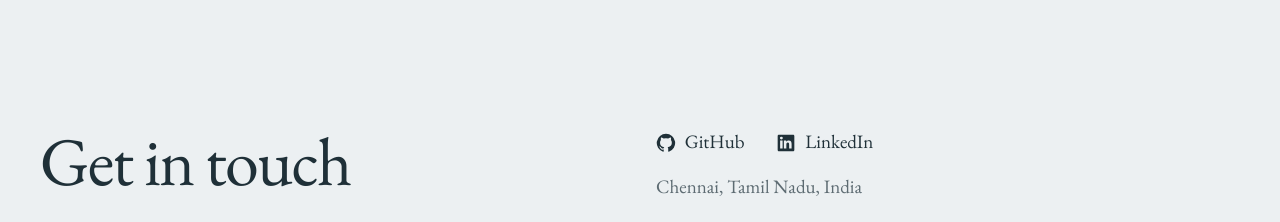
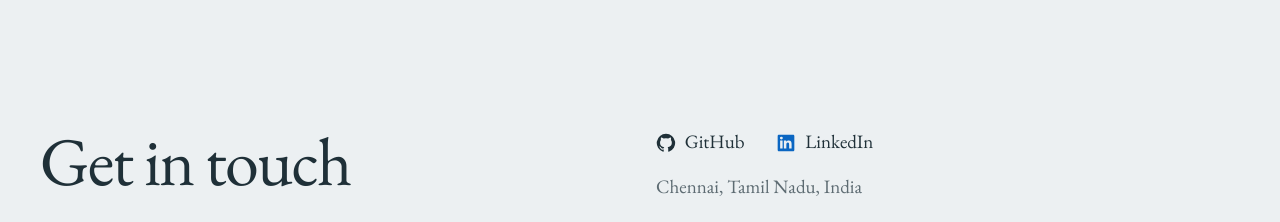
Before and after one commit to shailpradhan/profile-shail, a React (Vite) app: page / in a window 1280 px wide. Shown: the part 4740-4962 px from the top of the page. Built offline with nearby package versions, Linux system fonts and the light colour scheme.

Commit message:
Apply LinkedIn blue to contact icon

```diff
--- a/src/App.css
+++ b/src/App.css
@@ -576,6 +576,10 @@
   fill: currentColor;
 }
 
+.linkedin-icon {
+  color: #0a66c2;
+}
+
 .contact-location {
   flex-basis: 100%;
   color: var(--muted);
--- a/src/App.tsx
+++ b/src/App.tsx
@@ -312,7 +312,7 @@ function App() {
                     <path d="M12 .9a11.1 11.1 0 0 0-3.51 21.63c.55.1.76-.24.76-.53v-2.07c-3.1.67-3.75-1.32-3.75-1.32-.5-1.28-1.23-1.62-1.23-1.62-1-.69.08-.68.08-.68 1.1.08 1.68 1.13 1.68 1.13.98 1.67 2.57 1.19 3.2.91.1-.71.38-1.19.7-1.46-2.47-.28-5.07-1.24-5.07-5.5 0-1.22.43-2.22 1.14-3-.12-.28-.5-1.43.1-2.97 0 0 .94-.3 3.05 1.15a10.6 10.6 0 0 1 5.55 0c2.11-1.45 3.05-1.15 3.05-1.15.6 1.54.22 2.69.1 2.97.71.78 1.14 1.78 1.14 3 0 4.27-2.6 5.21-5.08 5.49.4.35.75 1.02.75 2.06V22c0 .29.2.63.77.52A11.1 11.1 0 0 0 12 .9Z" />
                   </svg>
                 ) : (
-                  <svg aria-hidden="true" className="contact-social-icon" viewBox="0 0 24 24">
+                  <svg aria-hidden="true" className="contact-social-icon linkedin-icon" viewBox="0 0 24 24">
                     <path d="M20.45 2H3.55C2.69 2 2 2.68 2 3.52v16.96c0 .84.69 1.52 1.55 1.52h16.9c.86 0 1.55-.68 1.55-1.52V3.52c0-.84-.69-1.52-1.55-1.52ZM7.93 18.72H4.96V9.14h2.97v9.58ZM6.45 7.83a1.72 1.72 0 1 1 .02-3.44 1.72 1.72 0 0 1-.02 3.44Zm12.27 10.89h-2.96v-4.66c0-1.11-.02-2.54-1.55-2.54-1.55 0-1.79 1.2-1.79 2.46v4.74H9.46V9.14h2.84v1.31h.04c.4-.75 1.36-1.55 2.8-1.55 3 0 3.58 1.98 3.58 4.55v5.27Z" />
                   </svg>
                 )}
```
